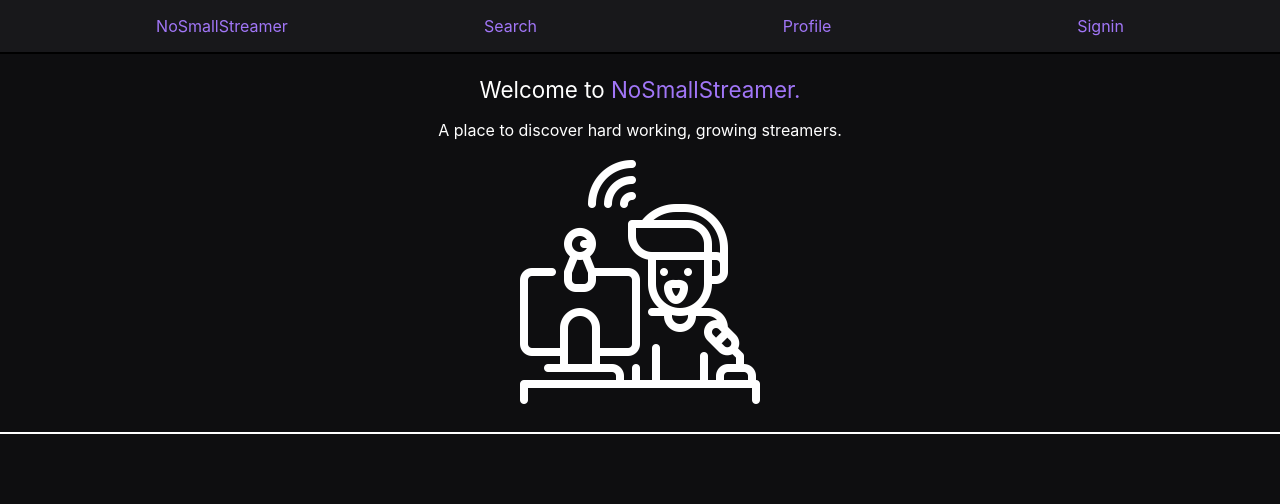
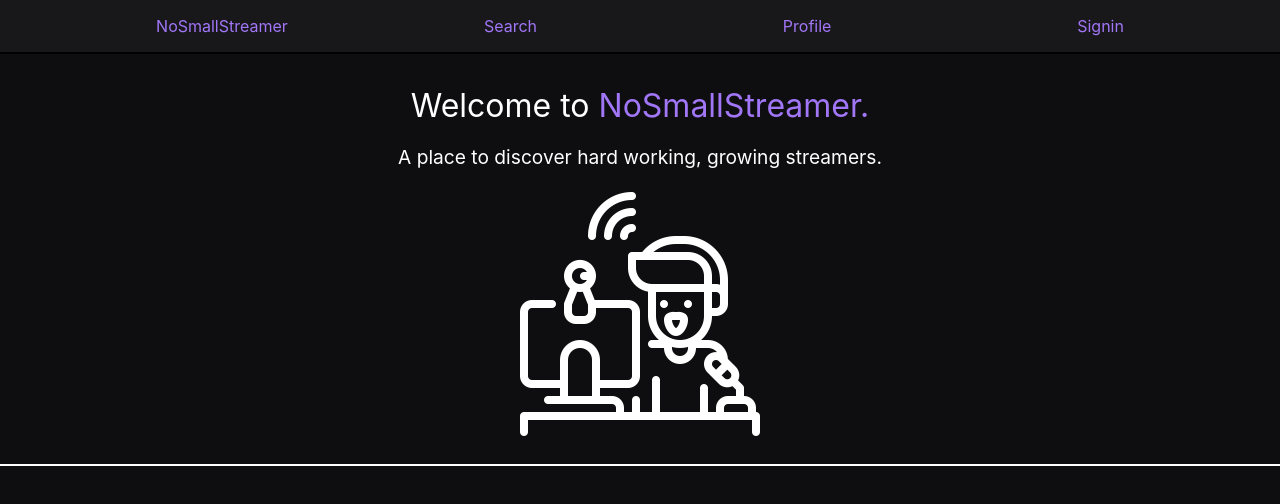
Before and after one commit to chaselancaster/nosmallstreamer-frontend, a React (Create React App) app: page / in a window 1280 px wide. Shown: the top 504 px of the page. Built offline with nearby package versions, Linux system fonts and the light colour scheme.

Commit message:
change font size of welcome text and sub p text

```diff
--- a/src/Component/Hero/Hero.css
+++ b/src/Component/Hero/Hero.css
@@ -14,7 +14,7 @@
 } */
 
 .welcome {
-  font-size: 1.4em;
+  font-size: 2em;
   margin-bottom: 1px;
 }
 
@@ -26,6 +26,7 @@ p {
   color: white;
   /* border: 2px solid red; */
   text-align: center;
+  font-size: 1.2em;
 }
 
 .logo {
```
